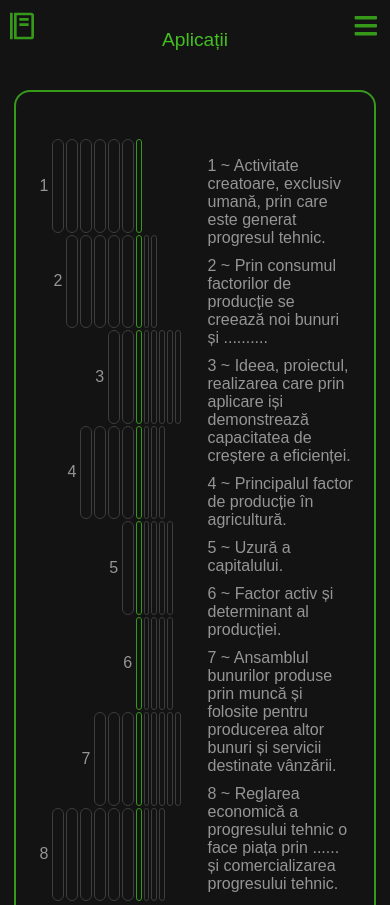
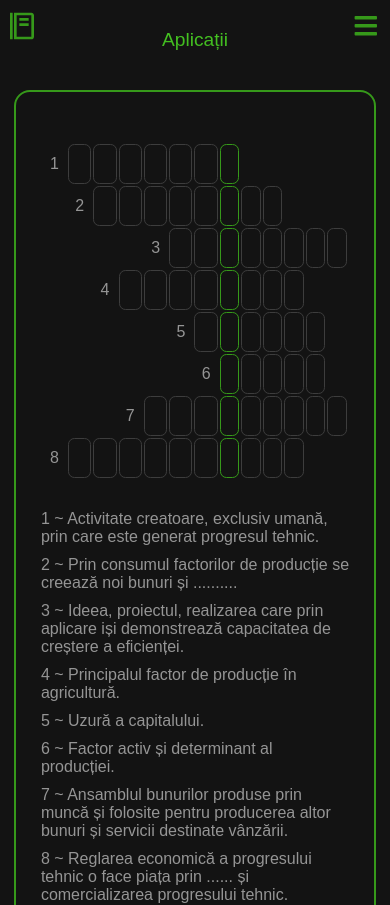
Before and after one commit to TheAncientOwl/progresul-fdp-react, a React (Create React App) app: page / in a window 390 px wide. Shown: the top 905 px of the page. Built offline with nearby package versions, Linux system fonts and the light colour scheme.

Commit message:
added media querries.

```diff
--- a/src/components/sections/aplicatii/rebus/RebusElements.js
+++ b/src/components/sections/aplicatii/rebus/RebusElements.js
@@ -1,9 +1,15 @@
 import styled, { css } from 'styled-components';
+import Breakpoints from '../../../../Breakpoints';
 
 export const Container = styled.div`
   display: flex;
   gap: 25px;
   margin-top: 30px;
+  padding: 5px;
+
+  @media (max-width: ${Breakpoints.tablet}) {
+    display: block;
+  }
 `;
 
 export const CrosswordsWrapper = styled.table`
@@ -72,6 +78,10 @@ export const LetterInput = styled.input(
 export const HintsContainer = styled.div`
   width: 100%;
   margin: 20px auto;
+
+  @media (max-width: ${Breakpoints.tablet}) {
+    margin-top: 30px;
+  }
 `;
 
 export const Hint = styled.div`
@@ -81,6 +91,7 @@ export const Hint = styled.div`
 
 export const HintWord = styled.div(
   ({ submitted, right, theme }) => css`
+    margin-left: 30px;
     padding-top: 5px;
     font-size: small;
     display: none;
--- a/src/components/sections/aplicatii/test/TestElements.js
+++ b/src/components/sections/aplicatii/test/TestElements.js
@@ -1,4 +1,5 @@
 import styled, { css } from 'styled-components';
+import Breakpoints from '../../../../Breakpoints';
 
 export const QuestionContainer = styled.div`
   padding: 5px 20px;
@@ -81,6 +82,10 @@ export const Button = styled.div(
     &:hover {
       color: ${theme.primary};
     }
+
+    @media (max-width: ${Breakpoints.phone}) {
+      width: 80%;
+    }
   `
 );
 
```
